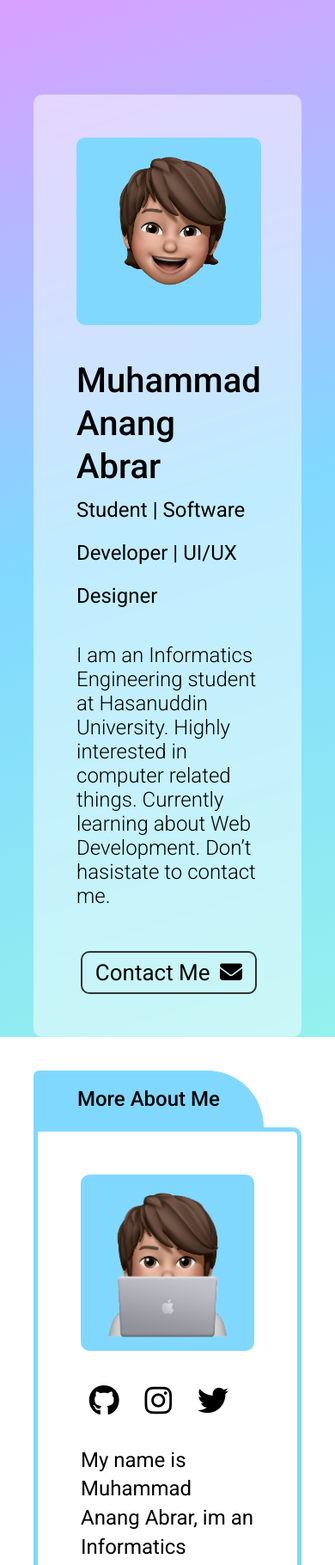
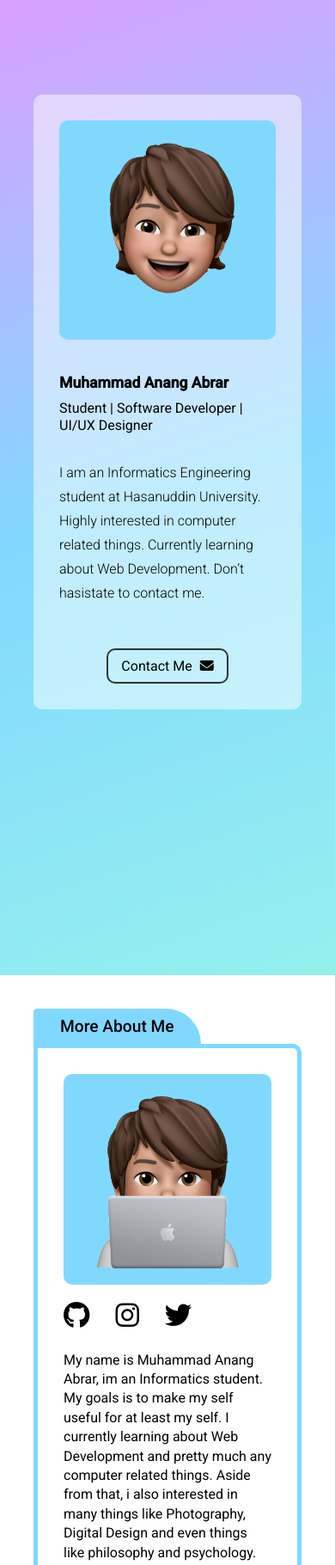
Before and after one commit to Anang-Abr/Anang-Abr.github.io, a plain HTML site: page index.html in a window 390 px wide. Shown: the top 1820 px of the page at 86% size. Drawn offline with Linux system fonts and the light colour scheme.

Commit message:
mengopimalkan font size pada responsive

```diff
--- a/style.css
+++ b/style.css
@@ -199,10 +199,7 @@ html {
 
 .sosmed{
     font-size:1.7em;
-}
-
-.sosmed{
-    margin-top: 20px;
+    margin-top:20px;
     display: flex;
     justify-content: space-around;
 }
@@ -224,7 +221,7 @@ html {
 }
 
 .contact_form h2{
-    font-size: 1.7em;
+    font-size: 1.5em;
     margin: 10px 0;
     margin-left:10px;
 }
@@ -235,12 +232,12 @@ html {
     box-sizing: border-box;
     border:none;
     background-color: #E5E5E5;
-    padding: 10px;
-    font-size: 2em;
+    padding: 10px 15px;
+    font-size: 1.3em;
 }
 
 .contact textarea{
-    min-height: 400px;
+    height: 400px;
 }
 
 .contact_btn{
@@ -282,6 +279,25 @@ html {
     .thumbnail_contact{
         justify-self:end;
         margin: 30px 0 0;
+        font-size: 1.3em;
+    }
+
+    .desc h1{
+        font-size: 2em;
+        font-weight:bold;
+        margin-bottom: 0.5em;
+    }
+
+    .desc{
+        line-height: 1.3em;
+    }
+
+    .desc h2{
+        font-size: 1.4em;
+    }
+
+    .desc p{
+        font-size:1.3em;
     }
 
     .content{
@@ -290,30 +306,83 @@ html {
 
     .content p{
         order:-1;
+        font-size: 1.3em;
     }
 
     .sosmed{
         font-size:1.5em;
     }
+
+    .contact_btn{
+        font-size: 1em;
+        padding: 10px;
+    }
 }
 
 @media all and (max-width:768px){
+
+    .thumbnail{
+        padding: 30px;
+    }
     .thumbnail_contact{
-        /* width: 100%; */
+        font-size: 1em;
         text-align: center;
         justify-self: center;
     }
 
+    .desc h1{
+        font-size:1.1em;
+        font-weight:bold;
+        margin-bottom: 0.5em;
+    }
+
+    .desc{
+        line-height: 1.3em;
+    }
+
+    .desc h2{
+        font-size: 1em;
+    }
+
+    .desc p{
+        font-size:1em;
+    }
+
+    .content_header{
+        font-size:1.2em;
+        padding:10px 30px;
+    }
+
     .content{
         grid-template-columns: 1fr;
+        padding: 30px;
+        grid-gap: 25px;
     }
 
     .content p{
         order: inherit;
+        font-size: 1em;;
+        justify-self: end;
     }
 
     .sosmed{
-        justify-content:end;
+        margin-top:10px;
+        font-size: 1.4em;
+        justify-content:flex-start;
         letter-spacing: 30px;
     }
+
+    .contact h2{
+        font-size: 1.3em;
+        margin-left: 0;
+    }
+
+    .contact textarea{
+        height: 250px;
+    }
+
+    .contact_btn{
+        font-size: 0.8em;
+        padding: 7px;
+    }
 }
```
